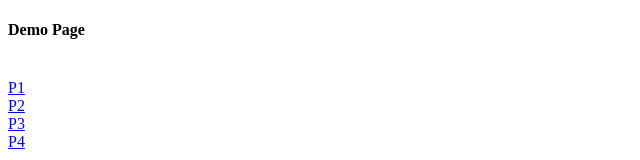
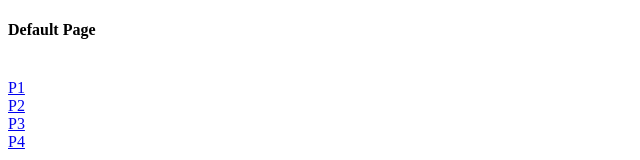
Before and after one commit to thanhbk55/nextjs-app, a Next.js app: page / in a window 1280 px wide. Shown: the top 160 px of the page, without its empty margins (0-640 px from the left). Built offline with nearby package versions, Linux system fonts and the light colour scheme.

Commit message:
fix text

```diff
--- a/pages/index.js
+++ b/pages/index.js
@@ -27,7 +27,7 @@ export default function Home() {
   return (
     <div>
       <div>
-        <h4>Demo Page</h4>
+        <h4>Default Page</h4>
         <br/>
         <Link href="/pages/page1">
           <a>P1</a>
```
